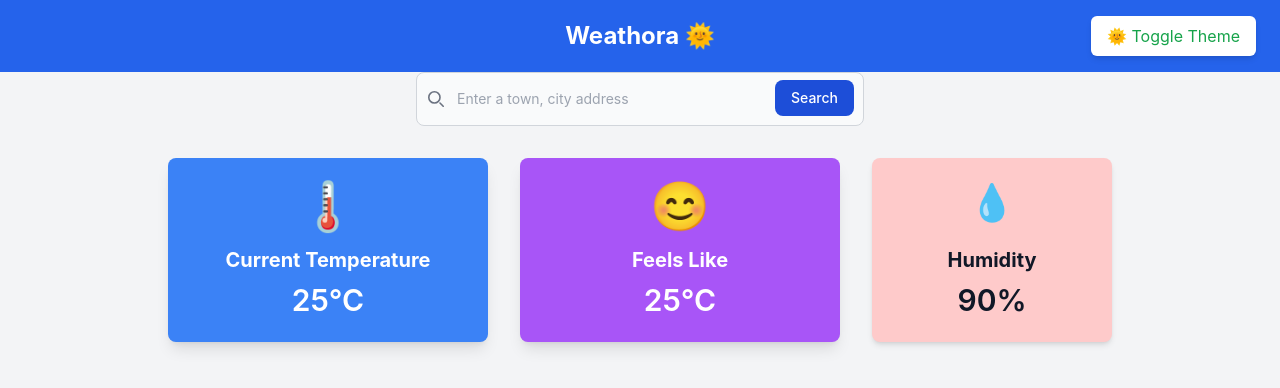
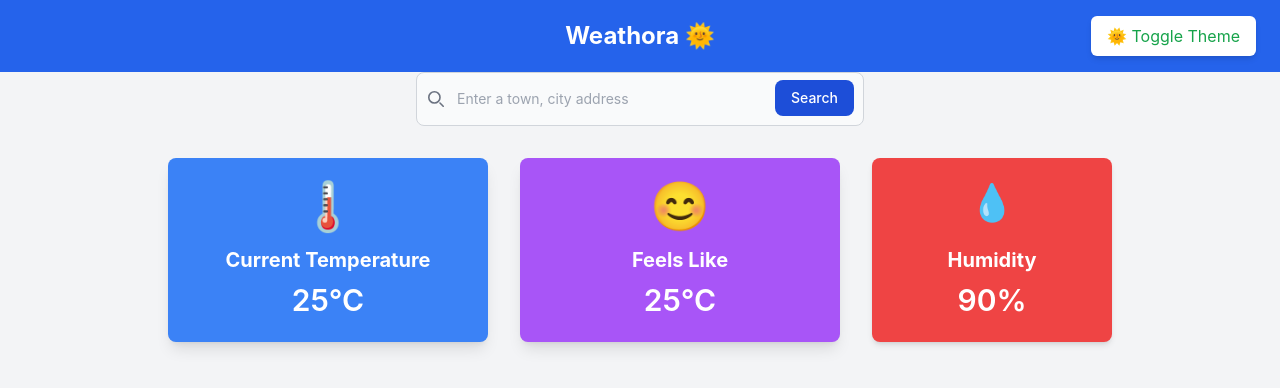
Before and after one commit to AaqilSh/weather-app-react, a React (Create React App) app: page / in a window 1280 px wide. Shown: the top 388 px of the page. Built offline with nearby package versions, Linux system fonts and the light colour scheme; a web font is replaced by a local one.

Commit message:
Humidity card visibility fixed

```diff
--- a/src/components/HumidityCard.jsx
+++ b/src/components/HumidityCard.jsx
@@ -2,7 +2,7 @@ import React from "react";
 
 const HumidityCard = ({ humidity }) => {
   return (
-    <div className="w-60 bg-red-200 dark:bg-gray-800 shadow-md rounded-lg p-6 flex flex-col items-center justify-center text-gray-900 dark:text-gray-100 transition-all duration-500">
+    <div className="w-60 bg-red-500 dark:bg-gray-800 shadow-md rounded-lg p-6 flex flex-col items-center justify-center text-white dark:text-gray-100 transition-all duration-500 ">
       <div className="text-4xl mb-2">💧</div>
       <h2 className="text-xl font-bold mt-4">Humidity</h2>
       <p className="text-3xl font-semibold mt-2">{humidity}%</p>
```
